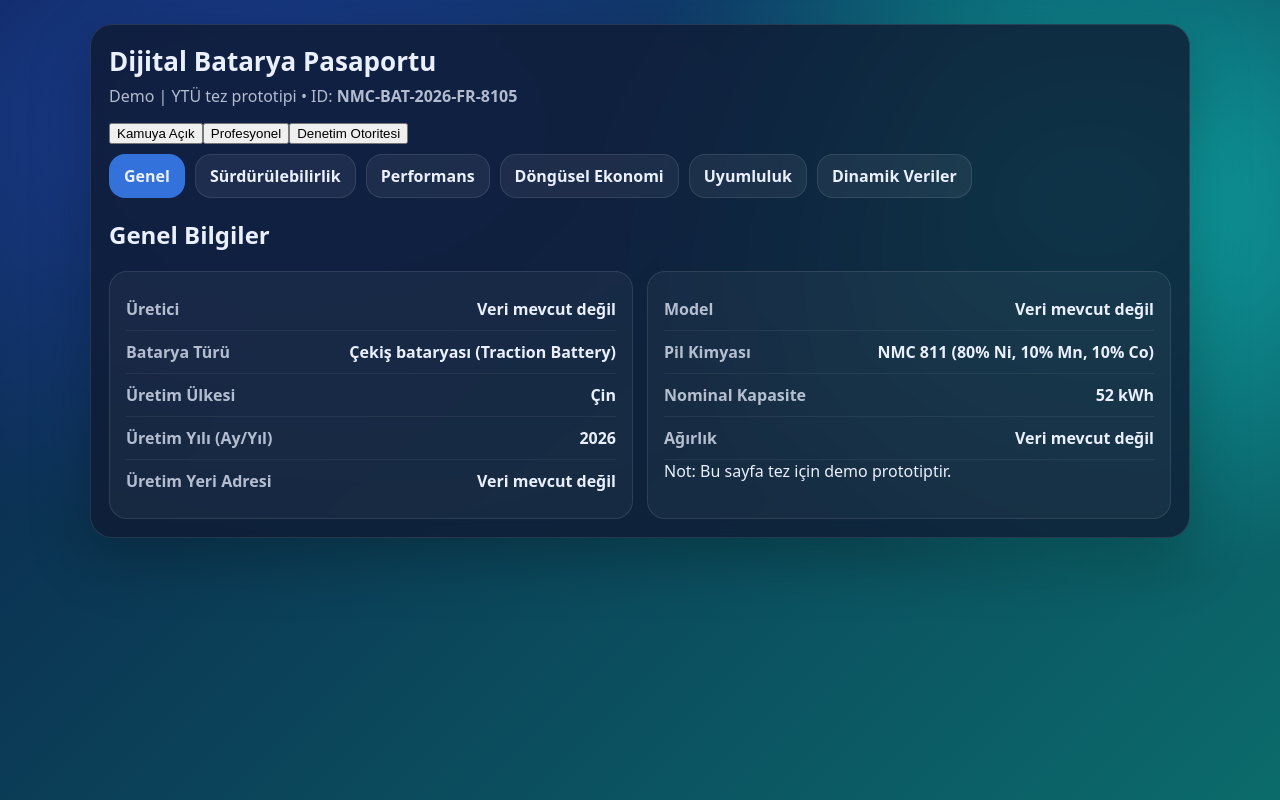
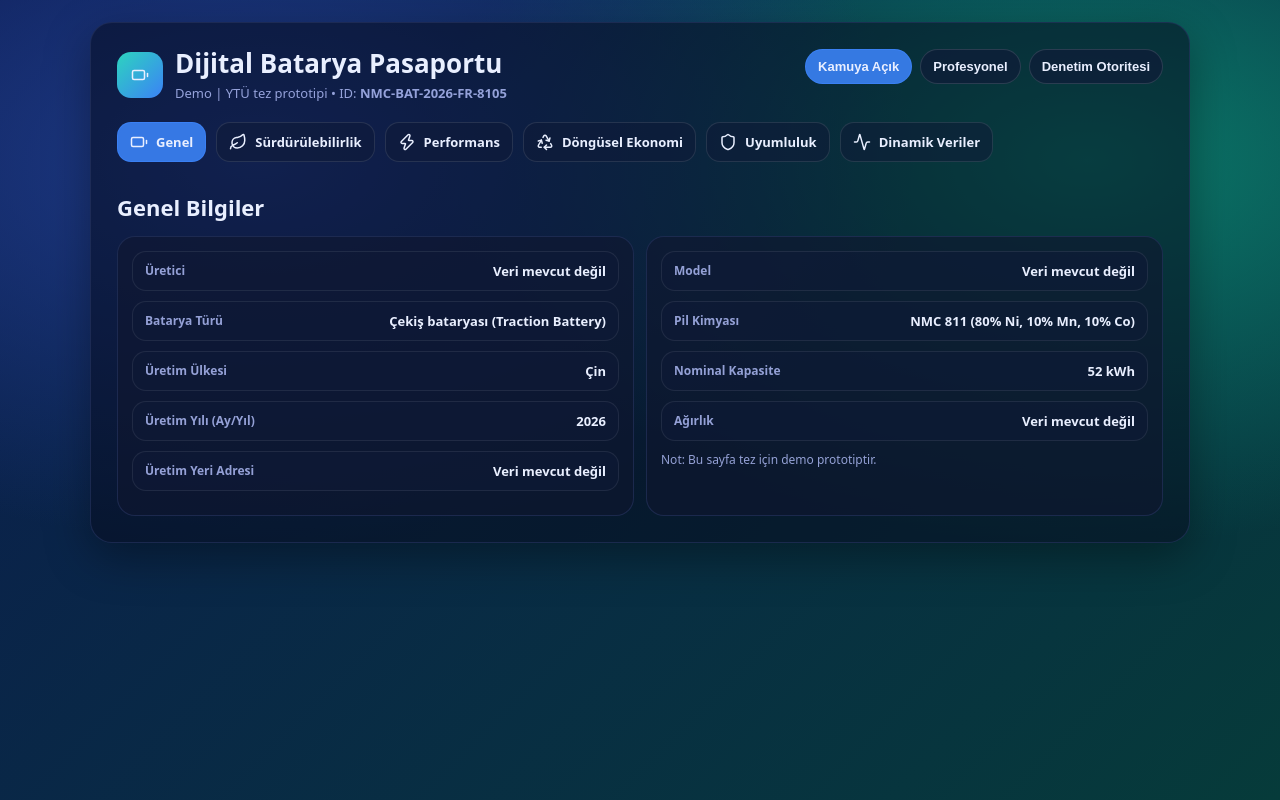
Before and after one commit to mikailkurnaz/ytu-battery-passport-dpp-china, a plain HTML site: page docs/index.html in a window 1280 px wide. Drawn offline with nearby package versions, Linux system fonts and the light colour scheme.

Commit message:
Update index.html

```diff
--- a/docs/index.html
+++ b/docs/index.html
@@ -1,53 +1,173 @@
+
 <!doctype html>
 <html lang="tr">
 <head>
   <meta charset="utf-8" />
   <meta name="viewport" content="width=device-width,initial-scale=1" />
-  <title>Çin Batarya Pasaportu (Demo)</title>
+  <title>YTU Battery Passport (Demo)</title>
 
   <style>
-    :root{ --bg1:#0b1f4a; --bg2:#0b6b6b; --stroke:rgba(255,255,255,.10); --text:#eaf0ff; --muted:rgba(234,240,255,.75); }
-    *{box-sizing:border-box}
+    :root{
+      --bg1:#0b1b4f; --bg2:#063b3a;
+      --card:#0f1730cc;
+      --stroke:#26345f;
+      --text:#e9efff;
+      --muted:#b7c3ffcc;
+      --pill:#101a38;
+      --ok:#21c55d;
+      --warn:#f59e0b;
+      --bad:#ef4444;
+      --chip:#101a38;
+    }
     body{
-      margin:0; min-height:100vh; padding:24px;
-      font-family: system-ui, -apple-system, Segoe UI, Roboto, Arial;
-      color:var(--text);
-      background: radial-gradient(1200px 700px at 20% 15%, #1a3b8f 0%, transparent 60%),
-                  radial-gradient(900px 700px at 85% 25%, #0ea5a5 0%, transparent 55%),
+      margin:0;
+      font-family: system-ui, -apple-system, Segoe UI, Roboto, Arial, sans-serif;
+      background: radial-gradient(1200px 700px at 20% 20%, #1f3b8a 0%, transparent 55%),
+                  radial-gradient(1200px 700px at 85% 20%, #0b7a6a 0%, transparent 55%),
                   linear-gradient(135deg, var(--bg1), var(--bg2));
+      color: var(--text);
+      min-height:100vh;
+      padding: 22px;
+      box-sizing:border-box;
     }
-    .wrap{max-width:1100px;margin:0 auto}
+    .wrap{ max-width:1100px; margin:0 auto; }
     .panel{
-      background: rgba(15, 28, 52, .82);
-      border:1px solid var(--stroke);
-      border-radius:22px;
-      padding:18px;
-      box-shadow: 0 20px 60px rgba(0,0,0,.25);
-      backdrop-filter: blur(10px);
+      background: rgba(7, 12, 30, 0.55);
+      border:1px solid rgba(38,52,95,0.65);
+      border-radius: 22px;
+      padding: 18px;
+      box-shadow: 0 14px 45px rgba(0,0,0,.35);
     }
-    h1{margin:0 0 6px;font-size:26px}
-    .sub{margin:0 0 14px;color:var(--muted)}
-    .tabs{display:flex;gap:10px;flex-wrap:wrap;margin:10px 0 16px}
+    .top{
+      display:flex; align-items:flex-start; justify-content:space-between; gap:14px;
+      padding: 8px 8px 14px 8px;
+    }
+    .brand{
+      display:flex; gap:12px; align-items:center;
+    }
+    .logo{
+      width:46px;height:46px;border-radius:14px;
+      background: linear-gradient(135deg, #2dd4bf, #3b82f6);
+      display:flex; align-items:center; justify-content:center;
+    }
+    h1{ margin:0; font-size:26px; line-height:1.1; }
+    .sub{ color: var(--muted); font-size:13px; margin-top:6px; }
+
+    .viewBtns{ display:flex; gap:8px; flex-wrap:wrap; justify-content:flex-end; }
+    .btn{
+      border:1px solid rgba(255,255,255,0.12);
+      background: rgba(16,26,56,0.65);
+      color: var(--text);
+      padding: 9px 12px;
+      border-radius: 999px;
+      cursor:pointer;
+      font-weight:700;
+      font-size: 13px;
+    }
+    .btn.active{
+      background: rgba(59,130,246,0.9);
+      border-color: rgba(59,130,246,0.9);
+    }
+
+    .tabs{
+      display:flex; gap:10px; flex-wrap:wrap;
+      padding: 6px 8px 14px 8px;
+    }
     .tab{
-      border:1px solid var(--stroke); background: rgba(255,255,255,.06);
-      color:var(--text); padding:10px 14px; border-radius:16px;
-      cursor:pointer; font-weight:800;
+      display:flex; align-items:center; gap:8px;
+      padding: 10px 12px;
+      border-radius: 14px;
+      background: rgba(16,26,56,0.55);
+      border:1px solid rgba(255,255,255,0.10);
+      cursor:pointer;
+      font-weight:800;
+      font-size: 13px;
     }
-    .tab.active{background: rgba(59,130,246,.85); border-color: transparent;}
-    .row{display:grid;grid-template-columns:1fr 1fr;gap:14px}
-    @media(max-width:900px){.row{grid-template-columns:1fr}}
-    .box{background: rgba(255,255,255,.04); border:1px solid var(--stroke); border-radius:18px; padding:16px}
-    .kv{display:flex;justify-content:space-between;gap:12px;padding:10px 0;border-bottom:1px solid rgba(255,255,255,.06)}
-    .kv:last-child{border-bottom:none}
-    .k{color:var(--muted);font-weight:700}
-    .v{font-weight:900;text-align:right}
+    .tab.active{
+      background: rgba(59,130,246,0.9);
+      border-color: rgba(59,130,246,0.9);
+    }
+
+    .content{ padding: 8px; }
+
+    h2{ margin: 8px 0 14px 0; font-size: 22px; }
+    h3{ margin: 0 0 10px 0; font-size: 16px; }
+
+    .row{ display:grid; gap:12px; grid-template-columns: 1fr; }
+    @media(min-width:900px){ .row{ grid-template-columns: 1fr 1fr; } }
+
+    .box{
+      background: rgba(15,23,48,0.60);
+      border:1px solid rgba(38,52,95,0.65);
+      border-radius: 18px;
+      padding: 14px;
+    }
+
+    .kv{
+      display:flex; justify-content:space-between; gap:10px;
+      padding: 10px 12px;
+      border-radius: 14px;
+      background: rgba(16,26,56,0.55);
+      border:1px solid rgba(255,255,255,0.08);
+      margin-bottom:10px;
+    }
+    .k{ color: var(--muted); font-weight:700; font-size:12px; }
+    .v{ font-weight:800; font-size:13px; text-align:right; }
+
+    .pill{
+      display:inline-flex; align-items:center; gap:8px;
+      padding: 8px 12px;
+      border-radius: 999px;
+      background: rgba(16,26,56,0.65);
+      border:1px solid rgba(255,255,255,0.10);
+      font-weight:900;
+      font-size:13px;
+      margin-bottom:10px;
+    }
+    .pill.ok{ border-color: rgba(34,197,94,0.45); }
+    .pill.warn{ border-color: rgba(245,158,11,0.45); }
+    .pill.bad{ border-color: rgba(239,68,68,0.45); }
+
+    .small{ color: var(--muted); font-size: 12px; }
+
+    .grid3{ display:grid; gap:12px; grid-template-columns: 1fr; }
+    @media(min-width:900px){ .grid3{ grid-template-columns: 1fr 1fr 1fr; } }
+
+    .bar{
+      height:10px;
+      border-radius: 999px;
+      background: rgba(255,255,255,0.10);
+      overflow:hidden;
+      border:1px solid rgba(255,255,255,0.10);
+    }
+    .bar > div{
+      height:100%;
+      background: linear-gradient(90deg, rgba(59,130,246,0.8), rgba(45,212,191,0.8));
+      width: 0%;
+    }
+
+    .err{
+      background: rgba(0,0,0,0.65);
+      border: 1px solid rgba(239,68,68,0.6);
+      padding: 10px 12px;
+      border-radius: 14px;
+      margin: 10px 8px 0 8px;
+      white-space: pre-wrap;
+      font-size: 12px;
+      color: #fff;
+    }
   </style>
 </head>
+
 <body>
   <div class="wrap">
-    <div id="app" class="panel">Yükleniyor…</div>
+    <div class="panel" id="app">Yükleniyor…</div>
   </div>
 
+  <!-- Lucide ikonları -->
+  <script src="https://unpkg.com/lucide@latest"></script>
+
+  <!-- app.js (repo adını otomatik bulur) -->
   <script defer src="./app.js"></script>
 </body>
 </html>
```
